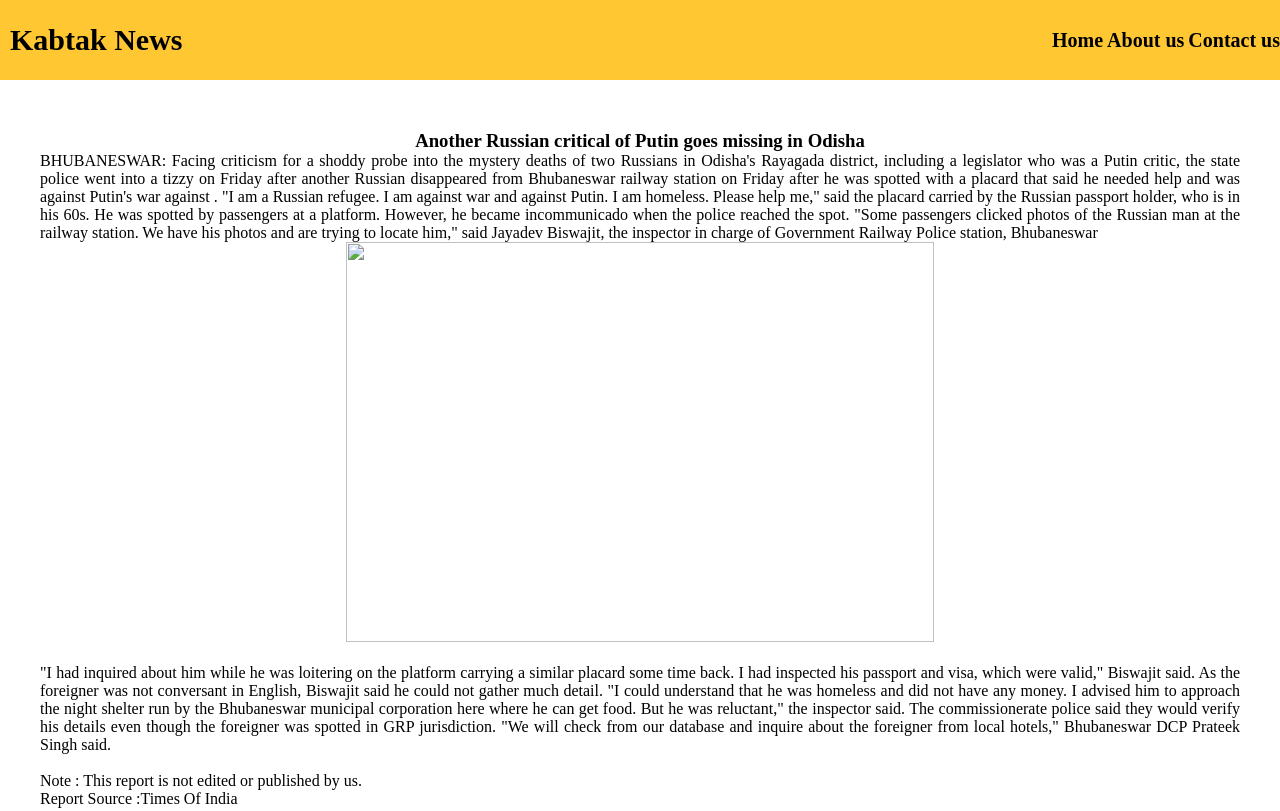
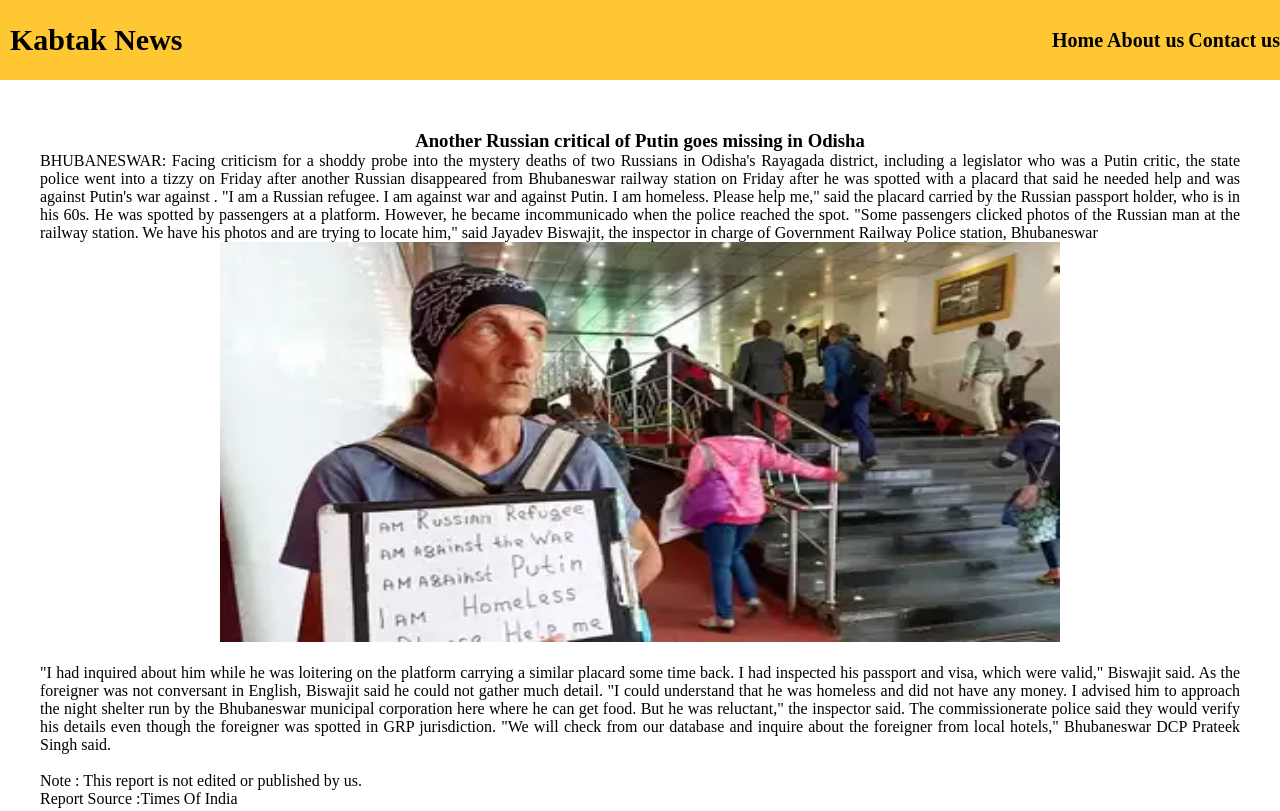
Before and after one commit to mdshabaz41786/kabtak, a plain HTML site: page index.html in a window 1280 px wide. Shown: the top 811 px of the page. Drawn offline with Linux system fonts and the light colour scheme.

Commit message:
Update index.html

```diff
--- a/index.html
+++ b/index.html
@@ -52,7 +52,7 @@ However, he became incommunicado when the police reached the spot. "Some passeng
 clicked photos of the Russian man at the railway station. We have his photos and are trying
 to locate him," said Jayadev Biswajit, the inspector in charge of Government Railway
 Police station, Bhubaneswar  </p>
-            <img src="image/">
+            <img src="image/96636090.webp">
              <script async src="https://pagead2.googlesyndication.com/pagead/js/adsbygoogle.js?client=ca-pub-8484299510078894"
      crossorigin="anonymous"></script>
      <p>  </p>
```
